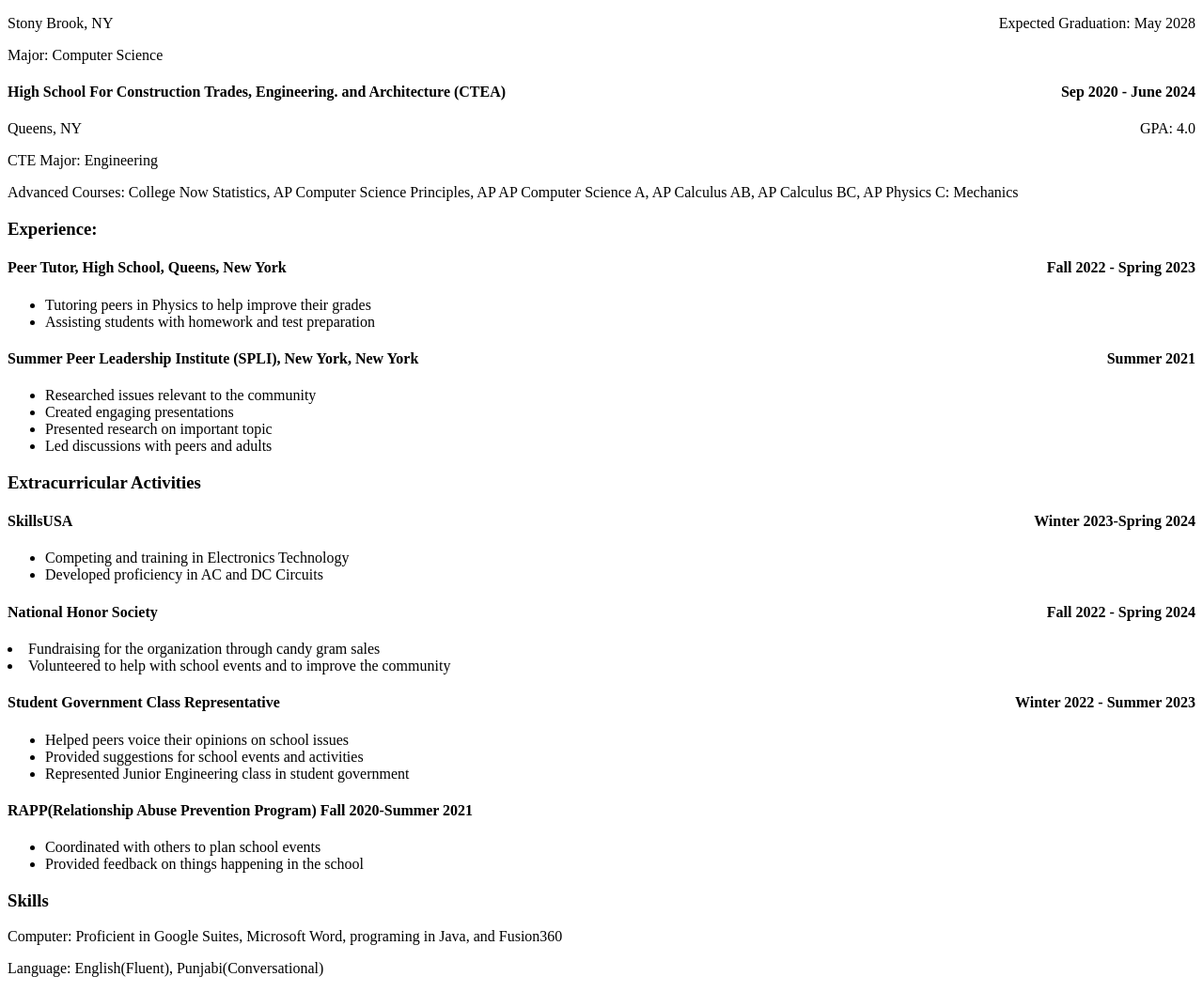
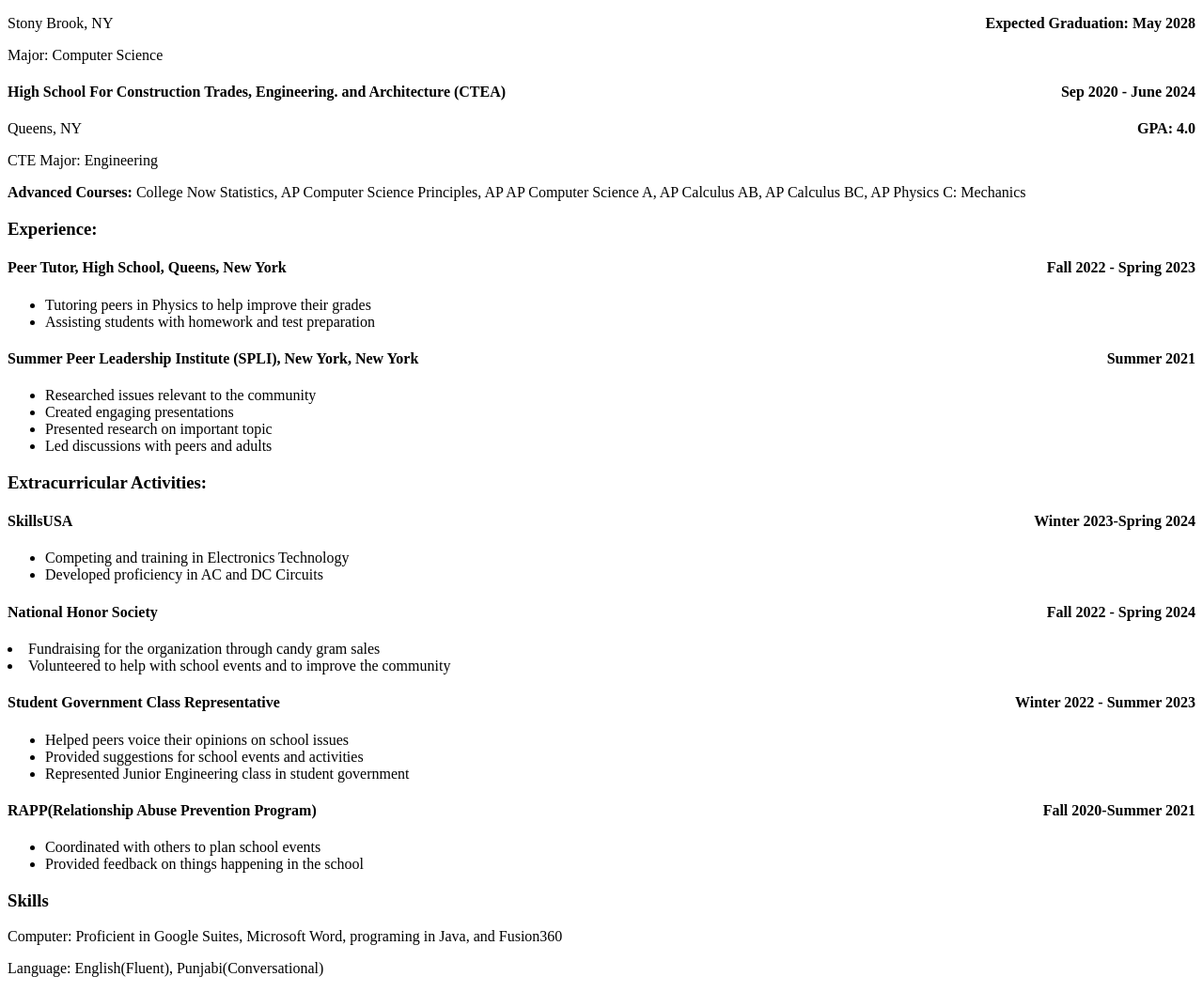
Before and after one commit to Vans1000/Vans1000, a plain HTML site: page docs/Resume.html in a window 1280 px wide. Shown: the part 180-1236 px from the top of the page at 94% size. Drawn offline with Linux system fonts and the light colour scheme.

Commit message:
Update Resume.html

```diff
--- a/docs/Resume.html
+++ b/docs/Resume.html
@@ -11,13 +11,13 @@
         <h3>
         Education:
         </h3>
-        <h4 style="text-align:left;">Stony Brook University               <span style="float:right;">August 2024-Present</span> </h4>
-        <p style="text-align:left;">Stony Brook, NY                      <span style="float:right;">Expected Graduation: May 2028</span> </p>
+        <h4 style="text-align:left;">Stony Brook University               <span style="float:right;"><b>August 2024-Present</b></span> </h4>
+        <p style="text-align:left;">Stony Brook, NY                      <span style="float:right;"><b>Expected Graduation: May 2028</b></span> </p>
         <p>Major: Computer Science</p>
-        <h4 style = "text-align:left;">High School For Construction Trades, Engineering. and Architecture (CTEA)      <span style="float:right;">Sep 2020 - June 2024 </span></h4>
-        <p style = "text-align:left;">Queens, NY <span style="float: right;">GPA: 4.0</span></p>
+        <h4 style = "text-align:left;">High School For Construction Trades, Engineering. and Architecture (CTEA)      <span style="float:right;"><b>Sep 2020 - June 2024</b> </span></h4>
+        <p style = "text-align:left;">Queens, NY <span style="float: right;"><b>GPA: 4.0</b></span></p>
         <p>CTE Major: Engineering               </p>
-        <p>Advanced Courses: College Now Statistics, AP Computer Science Principles, AP AP Computer Science A, AP Calculus AB, AP Calculus BC, AP Physics C: Mechanics</p>
+        <p><b>Advanced Courses:</b> College Now Statistics, AP Computer Science Principles, AP AP Computer Science A, AP Calculus AB, AP Calculus BC, AP Physics C: Mechanics</p>
         <h3>
             Experience:
         </h3>
@@ -37,7 +37,7 @@
         </ul>
         </h4>
         <h3>
-            Extracurricular Activities
+            Extracurricular Activities:
         </h3>
         <h4 style="text-align:left;">SkillsUSA                   <span style="float:right;"> Winter 2023-Spring 2024</span></h4>
         <ul>
@@ -55,7 +55,7 @@
             <li>Provided suggestions for school events and activities</li>
             <li>Represented Junior Engineering class in student government</li>
         </ul>
-        <h4 style="text-align:left;">RAPP(Relationship Abuse Prevention Program)   <span stlye="float:right;">Fall 2020-Summer 2021</span> </h4>
+        <h4 style="text-align:left;">RAPP(Relationship Abuse Prevention Program)   <span style="float:right;">Fall 2020-Summer 2021</span> </h4>
         <ul>
             <li>Coordinated with others to plan school events</li>
             <li>Provided feedback on things happening in the school</li>
```
